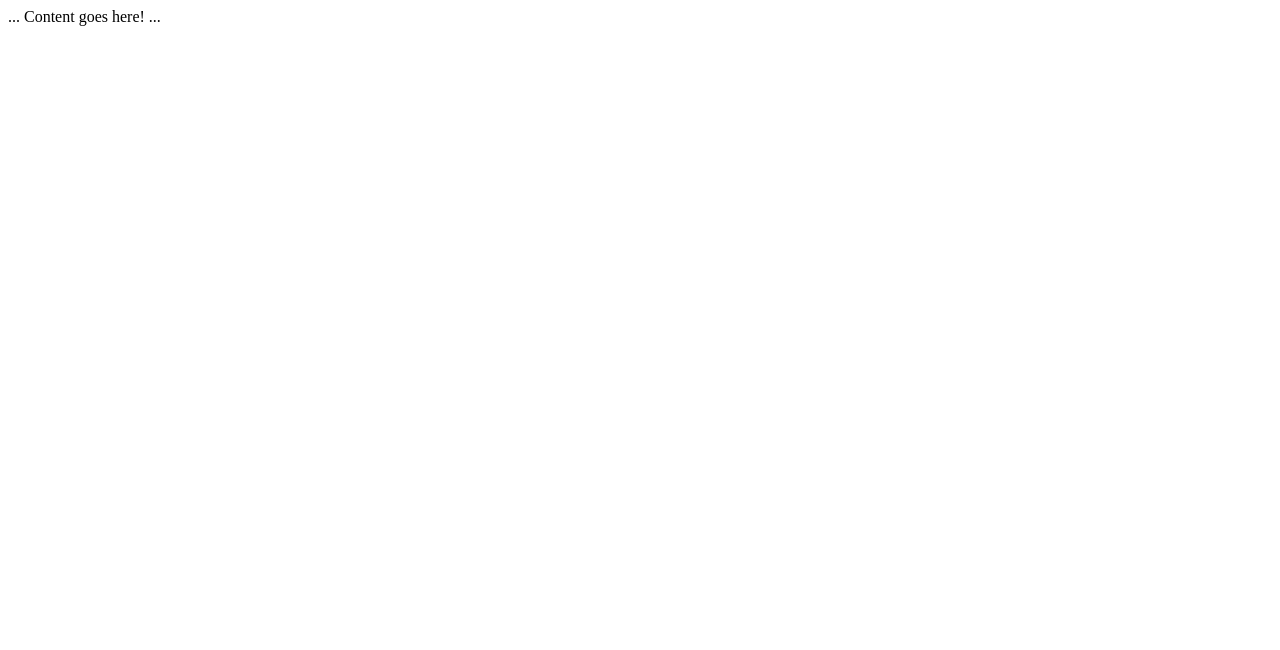
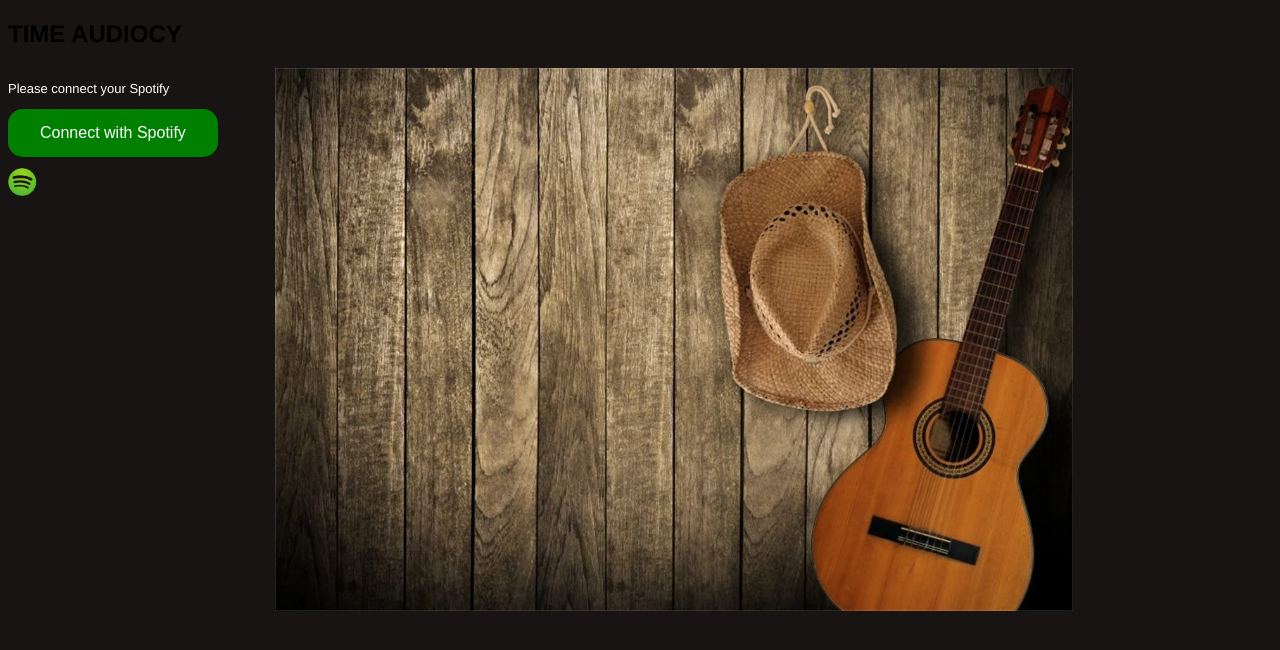
Before and after one commit to info340-au20/project-1-Jornalt, a website: page login.html in a window 1280 px wide. Drawn offline with Linux system fonts and the light colour scheme.

Commit message:
Adding files

```diff
--- a/css/style.css
+++ b/css/style.css
@@ -1,13 +1,40 @@
-h1 {
-    font-family: Arial, Helvetica, sans-serif;
-    color: burlywood;
-    background-color: rgb(7, 7, 7); /* dark gray */
+* {
+    box-sizing: border-box;
 }
-p {
-    font-family: Arial, Helvetica, sans-serif;
-    color: rgb(0, 0, 0);
+
+body {
+    background-color: #191414;
+    font-family: Helvetica, sans-serif;
+}
+
+.login_page img {
+    width: 80%;
+    align-items: end;
+}
+
+.login_form button {
+    background-color: green;
+    /* Green */
+    border: none;
+    color: white;
+    padding: 15px 32px;
+    text-align: center;
+    text-decoration: none;
+    display: inline-block;
     font-size: 16px;
+    border-radius: 15px;
 }
-body {
-    background-image: linear-gradient(to bottom right, rgb(22, 175, 98), rgb(20, 88, 20) )
+
+.login_form img {
+    height: 50px;
+    width: 90px;
 }
+
+.login_form p {
+    font-size: small;
+    color: white;
+}
+
+.container-login {
+    display: flex;
+}
--- a/login.html
+++ b/login.html
@@ -6,12 +6,26 @@
     <meta name="author" content="your name">
     <meta name="description" content="description of your page">
     <meta name="viewport" content="width=device-width, initial-scale=1, shrink-to-fit=no">
-    <title>My Page Title</title>
+    <link rel="stylesheet" href="css/style.css">
+    <title>Login Page</title>
 </head>
 
 <body>
-
-    ... Content goes here! ...
+    <h2>TIME AUDIOCY</h2>
+    <div class="login_page">
+        <div class="container-login">
+            <section>
+                <form class="login_form">
+                    <p>Please connect your Spotify</p>
+                    <button type="button" id="connect_spotify">Connect with Spotify</button>
+                    <img id="img" src="img/Spotify-Logo.png" alt="Spotify logo image">
+                </form>
+            </section>
+            <section>
+                <img id="img_music" src="img/music.jpg" alt="Music Wallpaper">
+            </section>
+        </div>
+    </div>
 </body>
 
 </html>
```
Also changed, not shown: img/Spotify-Logo.png (added), img/music.jpeg (added), img/music.jpg (added).
